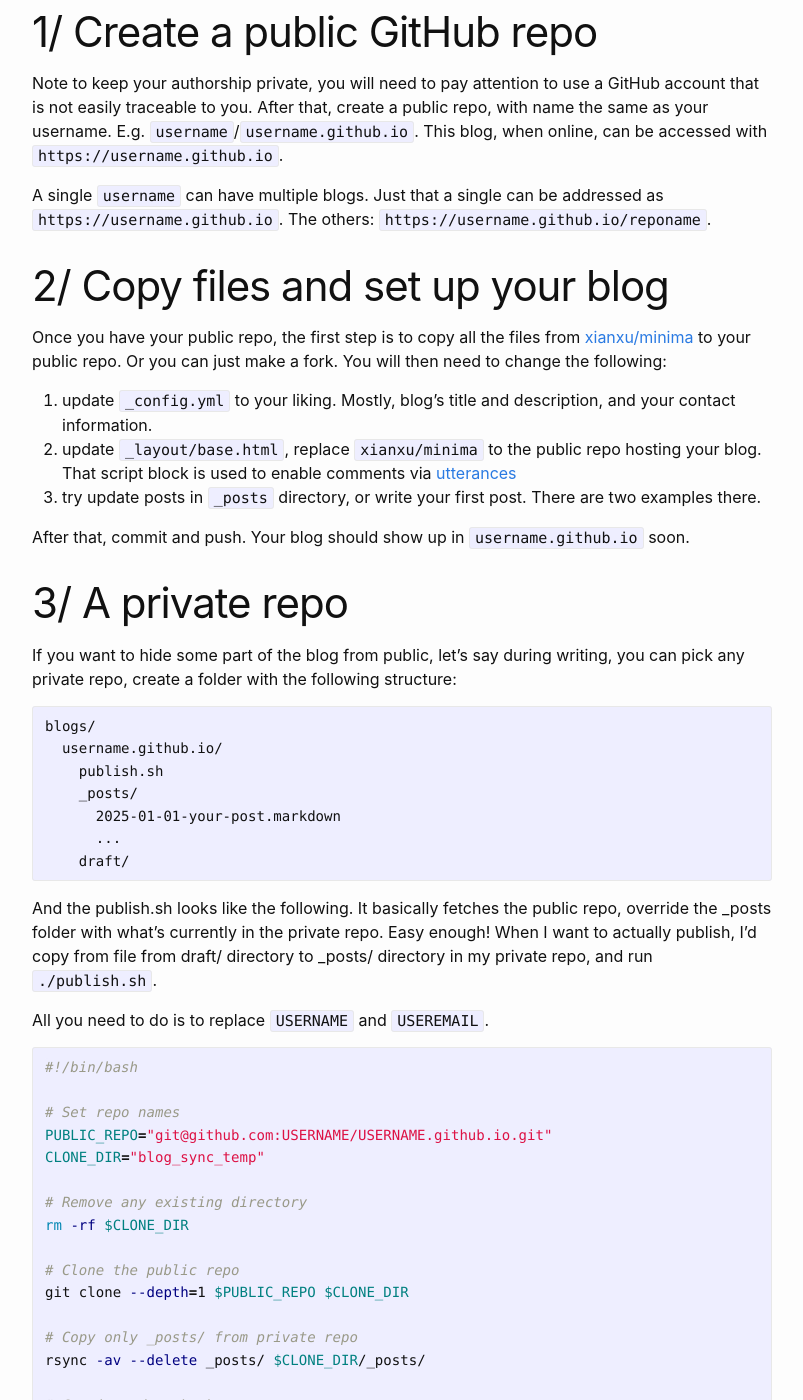
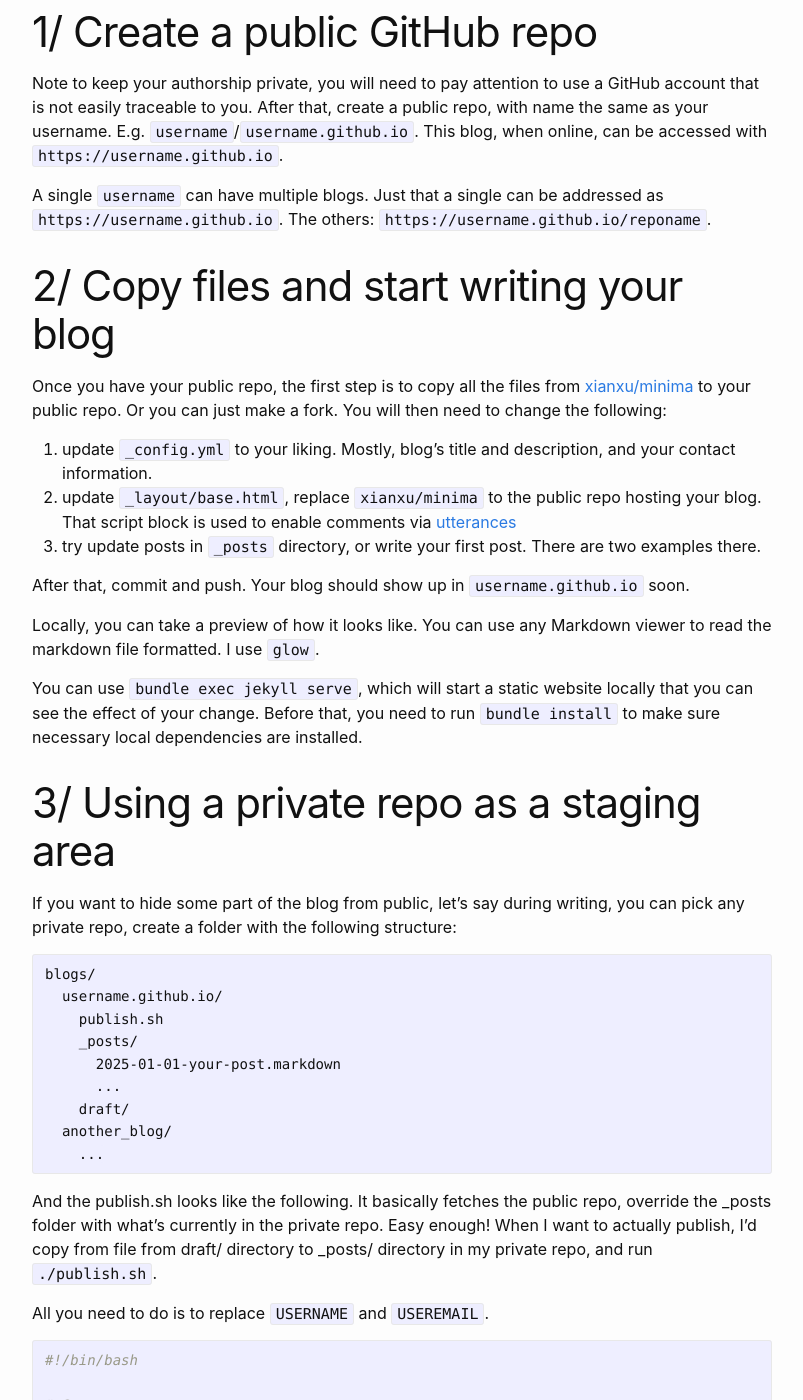
Before and after one commit to xianxu/xianxu.github.io, a Jekyll site: the page built from _posts/2025-02-01-github.io.markdown, in a window 1280 px wide and 1400 px high, scrolled down 830 px. Shown: the whole window, without its empty margins (238-1041 px from the left). Built offline with Jekyll 4.4.1, drawn with Linux system fonts in a browser that asks for light colours; comment, search, counter and statistics services are not loaded; some of the changed text lies outside the part shown.

Commit message:
Sync latest _posts from private repo

````diff
--- a/_posts/2025-02-01-github.io.markdown
+++ b/_posts/2025-02-01-github.io.markdown
@@ -28,7 +28,7 @@ Note to keep your authorship private, you will need to pay attention to use a Gi
 
 A single `username` can have multiple blogs. Just that a single can be addressed as `https://username.github.io`. The others: `https://username.github.io/reponame`.
 
-# 2/ Copy files and set up your blog
+# 2/ Copy files and start writing your blog
 
 Once you have your public repo, the first step is to copy all the files from [xianxu/minima](https://github.com/xianxu/minima) to your public repo. Or you can just make a fork. You will then need to change the following:
 
@@ -38,7 +38,11 @@ Once you have your public repo, the first step is to copy all the files from [xi
 
 After that, commit and push. Your blog should show up in `username.github.io` soon.
 
-# 3/ A private repo
+Locally, you can take a preview of how it looks like. You can use any Markdown viewer to read the markdown file formatted. I use `glow`.
+
+You can use `bundle exec jekyll serve`, which will start a static website locally that you can see the effect of your change. Before that, you need to run `bundle install` to make sure necessary local dependencies are installed.
+
+# 3/ Using a private repo as a staging area
 
 If you want to hide some part of the blog from public, let's say during writing, you can pick any private repo, create a folder with the following structure:
 
@@ -50,6 +54,8 @@ blogs/
       2025-01-01-your-post.markdown
       ...
     draft/
+  another_blog/
+    ...
 ```
 
 And the publish.sh looks like the following. It basically fetches the public repo, override the _posts folder with what's currently in the private repo. Easy enough! When I want to actually publish, I'd copy from file from draft/ directory to _posts/ directory in my private repo, and run `./publish.sh`.
@@ -88,3 +94,12 @@ rm -rf $CLONE_DIR
 
 echo "Sync complete!"
 ```
+
+# 4/ Keep things really private
+
+To really keep things private, you will need to make sure your identity used of your *secret* blog is not traced back to your real identity, at least not easily traceable. To do that, something to think about:
+
+1. Use a new email address.
+2. Use a new GitHub account.
+3. Generate [PAT](https://docs.github.com/en/authentication/keeping-your-account-and-data-secure/managing-your-personal-access-tokens), not using SSH.
+4. Check the publish.sh script, to make sure it does not pick up from global git settings that might reveal your identity.
````
